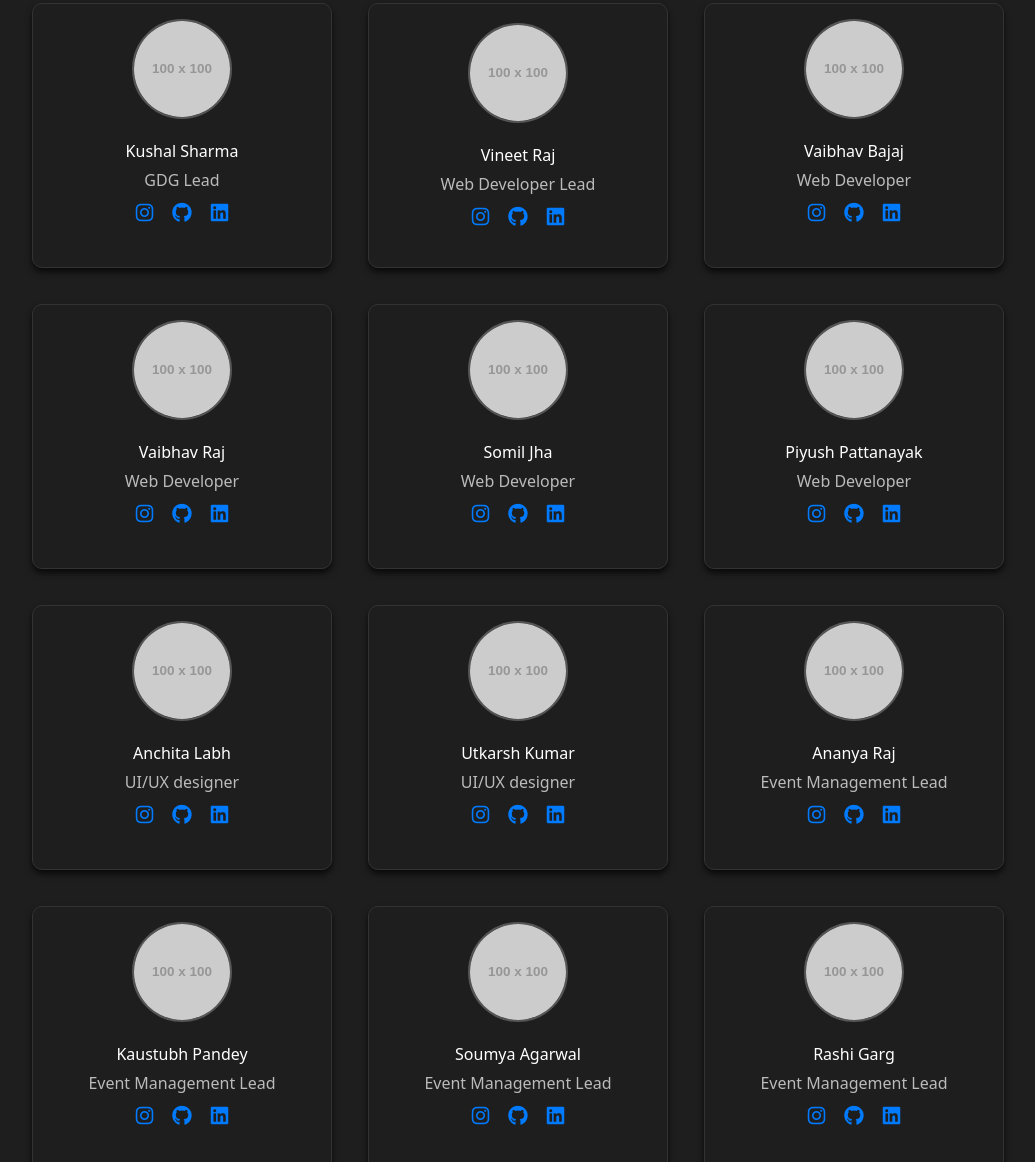
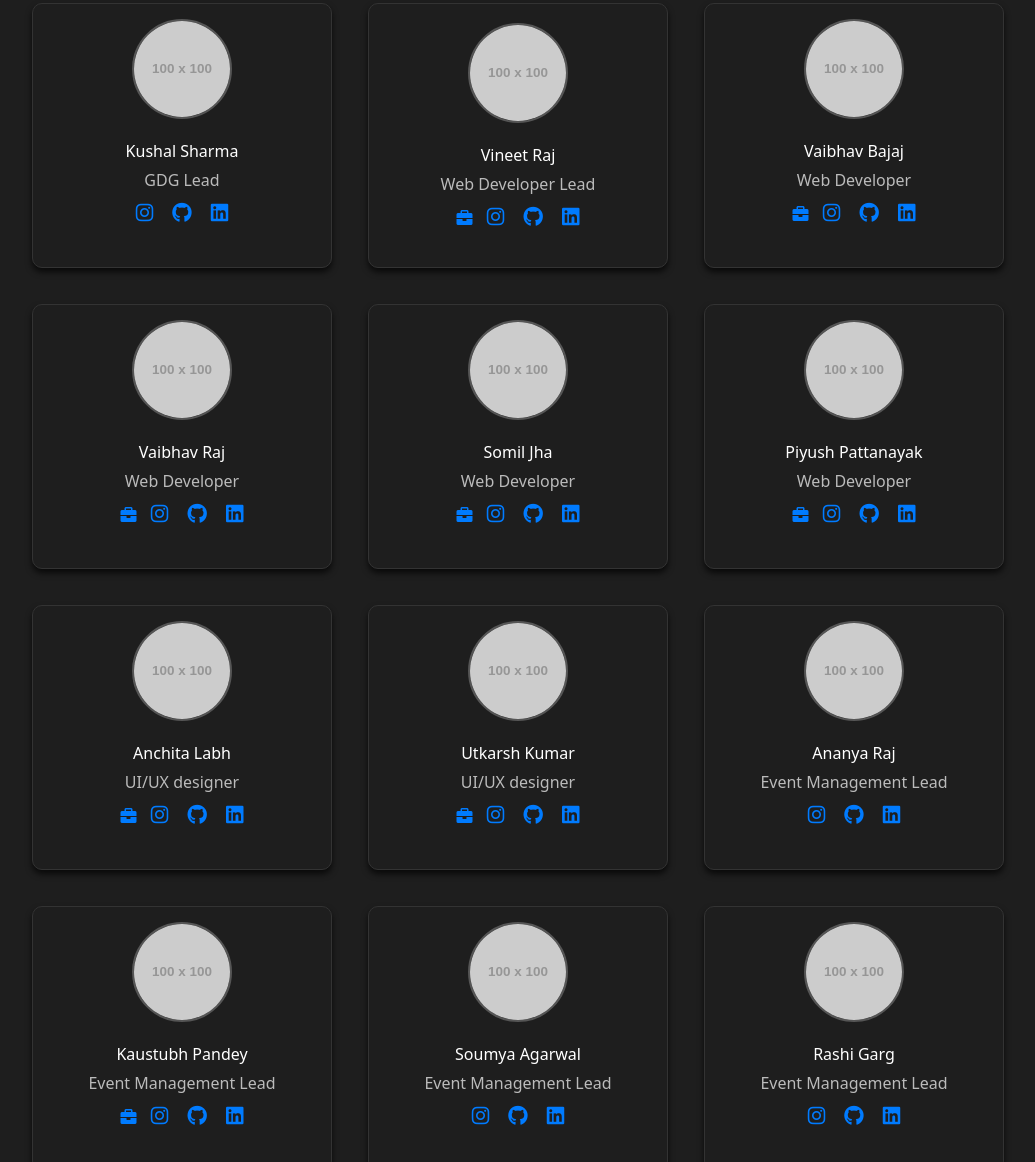
Before and after one commit to GDG-IILM/web_gdg_iilm, a website: page public/meetTheTeam/meetOurTeam.html in a window 1280 px wide. Shown: the part 511-1673 px from the top of the page, without its empty margins (122-1157 px from the left). Drawn offline with nearby package versions, Linux system fonts and the light colour scheme; files that its build step writes are made by us from their sources; placeholder pictures from the web are drawn by us.

Commit message:
Update meetOurTeam.html
added portfolio icons

```diff
--- a/public/meetTheTeam/meetOurTeam.html
+++ b/public/meetTheTeam/meetOurTeam.html
@@ -25,7 +25,7 @@
                 <div class="nav-elements">
                     <ul class="flex space-x-8">
                         <li>
-                            <a href="./landing-page.html" class="relative text-white group">
+                            <a href="../../landing-page.html" class="relative text-white group">
                                 <span class="relative inline-block transition-transform duration-300 transform group-hover:text-blue-500 group-hover:-translate-y-1">
                                     Home
                                 </span>
@@ -143,6 +143,7 @@ happen.</pre>
                     <p>GDG Lead</p>
                     <p class="description hidden">Specializes in leading the UI/UX and development teams with cutting-edge technology.</p>
                     <div>
+                        <!-- <span><a href=""><i class="fa-solid fa-briefcase"></i></a></span> -->
                         <span><a href=""><i class="fab fa-instagram" style="font-size: 20px; margin-right: 5px;"></i></a></span>
                         <span><a href=""><i class="fab fa-github" style="font-size: 20px; margin-right: 5px;"></i></a></span>
                         <span><a href=""><i class="fab fa-linkedin" style="font-size: 20px;"></i></a></span>
@@ -159,6 +160,7 @@ happen.</pre>
                     <p>Web Developer Lead</p>
                     <p class="description hidden">Expert in event planning and management, ensuring seamless execution of programs.</p>
                     <div>
+                        <span><a href=""><i class="fa-solid fa-briefcase"></i></a></span>
                         <span><a href=""><i class="fab fa-instagram" style="font-size: 20px; margin-right: 5px;"></i></a></span>
                         <span><a href=""><i class="fab fa-github" style="font-size: 20px; margin-right: 5px;"></i></a></span>
                         <span><a href=""><i class="fab fa-linkedin" style="font-size: 20px;"></i></a></span>
@@ -173,6 +175,7 @@ happen.</pre>
                     <p>Web Developer</p>
                     <p class="description hidden">Expert in event planning and management, ensuring seamless execution of programs.</p>
                     <div>
+                        <span><a href="https://vaibhav-bajaj-portfolio.vercel.app/"><i class="fa-solid fa-briefcase"></i></a></span>
                         <span><a href="https://www.instagram.com/vaibhav.bajaj._/"><i class="fab fa-instagram" style="font-size: 20px; margin-right: 5px;"></i></a></span>
                         <span><a href="https://github.com/v-aibhavbajaj2520"><i class="fab fa-github" style="font-size: 20px; margin-right: 5px;"></i></a></span>
                         <span><a href="https://www.linkedin.com/in/vaibhav-bajaj-2005vaibhav"><i class="fab fa-linkedin" style="font-size: 20px;"></i></a></span>
@@ -187,6 +190,7 @@ happen.</pre>
                     <p>Web Developer</p>
                     <p class="description hidden">Expert in event planning and management, ensuring seamless execution of programs.</p>
                     <div>
+                        <span><a href=""><i class="fa-solid fa-briefcase"></i></a></span>
                         <span><a href=""><i class="fab fa-instagram" style="font-size: 20px; margin-right: 5px;"></i></a></span>
                         <span><a href=""><i class="fab fa-github" style="font-size: 20px; margin-right: 5px;"></i></a></span>
                         <span><a href=""><i class="fab fa-linkedin" style="font-size: 20px;"></i></a></span>
@@ -201,6 +205,7 @@ happen.</pre>
                     <p>Web Developer</p>
                     <p class="description hidden">Expert in event planning and management, ensuring seamless execution of programs.</p>
                     <div>
+                        <span><a href=""><i class="fa-solid fa-briefcase"></i></a></span>
                         <span><a href=""><i class="fab fa-instagram" style="font-size: 20px; margin-right: 5px;"></i></a></span>
                         <span><a href=""><i class="fab fa-github" style="font-size: 20px; margin-right: 5px;"></i></a></span>
                         <span><a href=""><i class="fab fa-linkedin" style="font-size: 20px;"></i></a></span>
@@ -215,6 +220,7 @@ happen.</pre>
                     <p>Web Developer</p>
                     <p class="description hidden">Expert in event planning and management, ensuring seamless execution of programs.</p>
                     <div>
+                        <span><a href=""><i class="fa-solid fa-briefcase"></i></a></span>
                         <span><a href=""><i class="fab fa-instagram" style="font-size: 20px; margin-right: 5px;"></i></a></span>
                         <span><a href=""><i class="fab fa-github" style="font-size: 20px; margin-right: 5px;"></i></a></span>
                         <span><a href=""><i class="fab fa-linkedin" style="font-size: 20px;"></i></a></span>
@@ -229,6 +235,7 @@ happen.</pre>
                     <p>UI/UX designer</p>
                     <p class="description hidden">Expert in event planning and management, ensuring seamless execution of programs.</p>
                     <div>
+                        <span><a href=""><i class="fa-solid fa-briefcase"></i></a></span>
                         <span><a href=""><i class="fab fa-instagram" style="font-size: 20px; margin-right: 5px;"></i></a></span>
                         <span><a href=""><i class="fab fa-github" style="font-size: 20px; margin-right: 5px;"></i></a></span>
                         <span><a href=""><i class="fab fa-linkedin" style="font-size: 20px;"></i></a></span>
@@ -243,6 +250,7 @@ happen.</pre>
                     <p>UI/UX designer</p>
                     <p class="description hidden">Expert in event planning and management, ensuring seamless execution of programs.</p>
                     <div>
+                        <span><a href=""><i class="fa-solid fa-briefcase"></i></a></span>
                         <span><a href=""><i class="fab fa-instagram" style="font-size: 20px; margin-right: 5px;"></i></a></span>
                         <span><a href=""><i class="fab fa-github" style="font-size: 20px; margin-right: 5px;"></i></a></span>
                         <span><a href=""><i class="fab fa-linkedin" style="font-size: 20px;"></i></a></span>
@@ -258,6 +266,7 @@ happen.</pre>
                     <p>Event Management Lead</p>
                     <p class="description hidden">Expert in event planning and management, ensuring seamless execution of programs.</p>
                     <div>
+                        <!-- <span><a href=""><i class="fa-solid fa-briefcase"></i></a></span> -->
                         <span><a href=""><i class="fab fa-instagram" style="font-size: 20px; margin-right: 5px;"></i></a></span>
                         <span><a href=""><i class="fab fa-github" style="font-size: 20px; margin-right: 5px;"></i></a></span>
                         <span><a href=""><i class="fab fa-linkedin" style="font-size: 20px;"></i></a></span>
@@ -272,6 +281,7 @@ happen.</pre>
                     <p>Event Management Lead</p>
                     <p class="description hidden">Expert in event planning and management, ensuring seamless execution of programs.</p>
                     <div>
+                        <span><a href=""><i class="fa-solid fa-briefcase"></i></a></span>
                         <span><a href=""><i class="fab fa-instagram" style="font-size: 20px; margin-right: 5px;"></i></a></span>
                         <span><a href=""><i class="fab fa-github" style="font-size: 20px; margin-right: 5px;"></i></a></span>
                         <span><a href=""><i class="fab fa-linkedin" style="font-size: 20px;"></i></a></span>
@@ -286,6 +296,7 @@ happen.</pre>
                     <p>Event Management Lead</p>
                     <p class="description hidden">Expert in event planning and management, ensuring seamless execution of programs.</p>
                     <div>
+                        <!-- <span><a href=""><i class="fa-solid fa-briefcase"></i></a></span> -->
                         <span><a href=""><i class="fab fa-instagram" style="font-size: 20px; margin-right: 5px;"></i></a></span>
                         <span><a href=""><i class="fab fa-github" style="font-size: 20px; margin-right: 5px;"></i></a></span>
                         <span><a href=""><i class="fab fa-linkedin" style="font-size: 20px;"></i></a></span>
@@ -300,6 +311,7 @@ happen.</pre>
                     <p>Event Management Lead</p>
                     <p class="description hidden">Expert in event planning and management, ensuring seamless execution of programs.</p>
                     <div>
+                        <!-- <span><a href=""><i class="fa-solid fa-briefcase"></i></a></span> -->
                         <span><a href=""><i class="fab fa-instagram" style="font-size: 20px; margin-right: 5px;"></i></a></span>
                         <span><a href=""><i class="fab fa-github" style="font-size: 20px; margin-right: 5px;"></i></a></span>
                         <span><a href=""><i class="fab fa-linkedin" style="font-size: 20px;"></i></a></span>
@@ -314,6 +326,7 @@ happen.</pre>
                     <p>Event Management Lead</p>
                     <p class="description hidden">Expert in event planning and management, ensuring seamless execution of programs.</p>
                     <div>
+                        <!-- <span><a href=""><i class="fa-solid fa-briefcase"></i></a></span> -->
                         <span><a href=""><i class="fab fa-instagram" style="font-size: 20px; margin-right: 5px;"></i></a></span>
                         <span><a href=""><i class="fab fa-github" style="font-size: 20px; margin-right: 5px;"></i></a></span>
                         <span><a href=""><i class="fab fa-linkedin" style="font-size: 20px;"></i></a></span>
@@ -329,6 +342,7 @@ happen.</pre>
                     <p>Social Media Lead</p>
                     <p class="description hidden">Expert in event planning and management, ensuring seamless execution of programs.</p>
                     <div>
+                        <!-- <span><a href=""><i class="fa-solid fa-briefcase"></i></a></span> -->
                         <span><a href=""><i class="fab fa-instagram" style="font-size: 20px; margin-right: 5px;"></i></a></span>
                         <span><a href=""><i class="fab fa-github" style="font-size: 20px; margin-right: 5px;"></i></a></span>
                         <span><a href=""><i class="fab fa-linkedin" style="font-size: 20px;"></i></a></span>
@@ -342,6 +356,7 @@ happen.</pre>
                     <p>Social Media</p>
                     <p class="description hidden">Expert in event planning and management, ensuring seamless execution of programs.</p>
                     <div>
+                        <span><a href=""><i class="fa-solid fa-briefcase"></i></a></span>
                         <span><a href=""><i class="fab fa-instagram" style="font-size: 20px; margin-right: 5px;"></i></a></span>
                         <span><a href=""><i class="fab fa-github" style="font-size: 20px; margin-right: 5px;"></i></a></span>
                         <span><a href=""><i class="fab fa-linkedin" style="font-size: 20px;"></i></a></span>
@@ -355,6 +370,7 @@ happen.</pre>
                     <p>Social Media</p>
                     <p class="description hidden">Expert in event planning and management, ensuring seamless execution of programs.</p>
                     <div>
+                        <!-- <span><a href=""><i class="fa-solid fa-briefcase"></i></a></span> -->
                         <span><a href=""><i class="fab fa-instagram" style="font-size: 20px; margin-right: 5px;"></i></a></span>
                         <span><a href=""><i class="fab fa-github" style="font-size: 20px; margin-right: 5px;"></i></a></span>
                         <span><a href=""><i class="fab fa-linkedin" style="font-size: 20px;"></i></a></span>
@@ -368,6 +384,7 @@ happen.</pre>
                     <p>Social Media</p>
                     <p class="description hidden">Expert in event planning and management, ensuring seamless execution of programs.</p>
                     <div>
+                        <!-- <span><a href=""><i class="fa-solid fa-briefcase"></i></a></span> -->
                         <span><a href=""><i class="fab fa-instagram" style="font-size: 20px; margin-right: 5px;"></i></a></span>
                         <span><a href=""><i class="fab fa-github" style="font-size: 20px; margin-right: 5px;"></i></a></span>
                         <span><a href=""><i class="fab fa-linkedin" style="font-size: 20px;"></i></a></span>
@@ -381,6 +398,7 @@ happen.</pre>
                     <p>Social Media</p>
                     <p class="description hidden">Expert in event planning and management, ensuring seamless execution of programs.</p>
                     <div>
+                        <!-- <span><a href=""><i class="fa-solid fa-briefcase"></i></a></span> -->
                         <span><a href=""><i class="fab fa-instagram" style="font-size: 20px; margin-right: 5px;"></i></a></span>
                         <span><a href=""><i class="fab fa-github" style="font-size: 20px; margin-right: 5px;"></i></a></span>
                         <span><a href=""><i class="fab fa-linkedin" style="font-size: 20px;"></i></a></span>
@@ -394,6 +412,7 @@ happen.</pre>
                     <p>Social Media</p>
                     <p class="description hidden">Expert in event planning and management, ensuring seamless execution of programs.</p>
                     <div>
+                        <!-- <span><a href=""><i class="fa-solid fa-briefcase"></i></a></span> -->
                         <span><a href=""><i class="fab fa-instagram" style="font-size: 20px; margin-right: 5px;"></i></a></span>
                         <span><a href=""><i class="fab fa-github" style="font-size: 20px; margin-right: 5px;"></i></a></span>
                         <span><a href=""><i class="fab fa-linkedin" style="font-size: 20px;"></i></a></span>
@@ -409,6 +428,7 @@ happen.</pre>
                     <p>Marketing Lead</p>
                     <p class="description hidden">Expert in event planning and management, ensuring seamless execution of programs.</p>
                     <div>
+                        <!-- <span><a href=""><i class="fa-solid fa-briefcase"></i></a></span> -->
                         <span><a href=""><i class="fab fa-instagram" style="font-size: 20px; margin-right: 5px;"></i></a></span>
                         <span><a href=""><i class="fab fa-github" style="font-size: 20px; margin-right: 5px;"></i></a></span>
                         <span><a href=""><i class="fab fa-linkedin" style="font-size: 20px;"></i></a></span>
@@ -423,6 +443,7 @@ happen.</pre>
                     <p class="description hidden">Expert in event planning and management, ensuring seamless execution of programs.</p>
                     <div>
                         <span><a href=""><i class="fab fa-instagram" style="font-size: 20px; margin-right: 5px;"></i></a></span>
+                        <!-- <span><a href=""><i class="fa-solid fa-briefcase"></i></a></span> -->
                         <span><a href=""><i class="fab fa-github" style="font-size: 20px; margin-right: 5px;"></i></a></span>
                         <span><a href=""><i class="fab fa-linkedin" style="font-size: 20px;"></i></a></span>
                     </div>
@@ -436,6 +457,7 @@ happen.</pre>
                     <p class="description hidden">Expert in event planning and management, ensuring seamless execution of programs.</p>
                     <div>
                         <span><a href=""><i class="fab fa-instagram" style="font-size: 20px; margin-right: 5px;"></i></a></span>
+                        <!-- <span><a href=""><i class="fa-solid fa-briefcase"></i></a></span> -->
                         <span><a href=""><i class="fab fa-github" style="font-size: 20px; margin-right: 5px;"></i></a></span>
                         <span><a href=""><i class="fab fa-linkedin" style="font-size: 20px;"></i></a></span>
                     </div>
@@ -449,6 +471,7 @@ happen.</pre>
                     <p class="description hidden">Expert in event planning and management, ensuring seamless execution of programs.</p>
                     <div>
                         <span><a href=""><i class="fab fa-instagram" style="font-size: 20px; margin-right: 5px;"></i></a></span>
+                        <!-- <span><a href=""><i class="fa-solid fa-briefcase"></i></a></span> -->
                         <span><a href=""><i class="fab fa-github" style="font-size: 20px; margin-right: 5px;"></i></a></span>
                         <span><a href=""><i class="fab fa-linkedin" style="font-size: 20px;"></i></a></span>
                     </div>
@@ -462,6 +485,7 @@ happen.</pre>
                     <p class="description hidden">Expert in event planning and management, ensuring seamless execution of programs.</p>
                     <div>
                         <span><a href=""><i class="fab fa-instagram" style="font-size: 20px; margin-right: 5px;"></i></a></span>
+                        <!-- <span><a href=""><i class="fa-solid fa-briefcase"></i></a></span> -->
                         <span><a href=""><i class="fab fa-github" style="font-size: 20px; margin-right: 5px;"></i></a></span>
                         <span><a href=""><i class="fab fa-linkedin" style="font-size: 20px;"></i></a></span>
                     </div>
```
